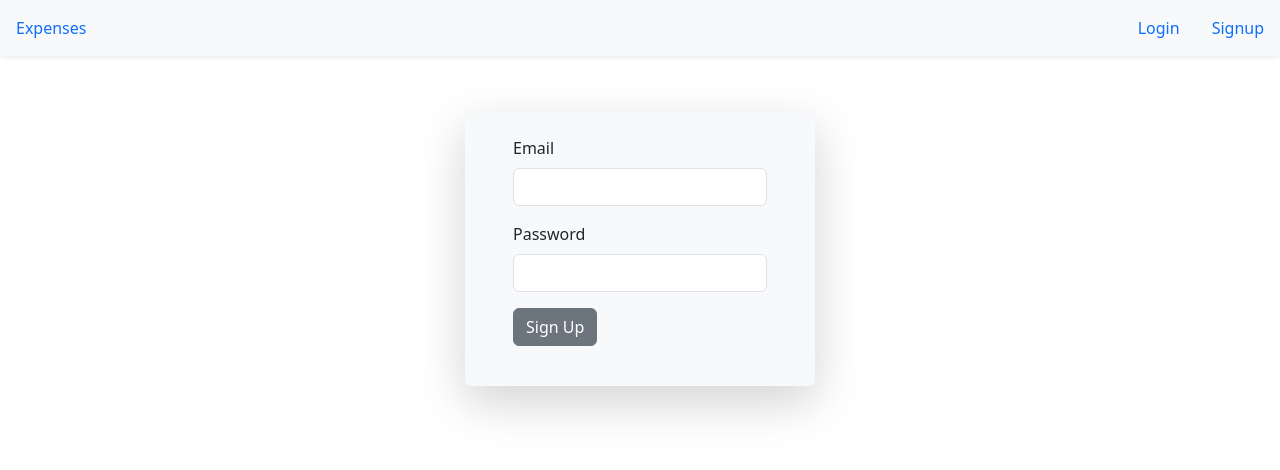
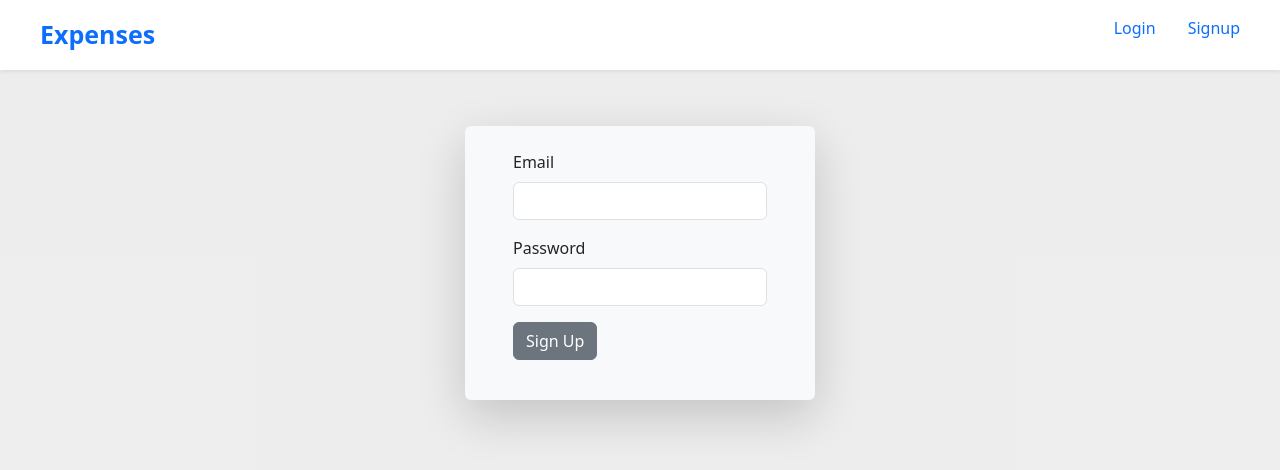
Before and after one commit to ShreevathsaBK/MERN-Expense-Tracker, a React (Vite) app in the folder frontend/: page /signup in a window 1280 px wide. Shown: the top 470 px of the page. Built offline with nearby package versions, Linux system fonts and the light colour scheme.

Commit message:
feat: style changes

```diff
--- a/frontend/src/App.jsx
+++ b/frontend/src/App.jsx
@@ -14,13 +14,11 @@ function App() {
 		<div className='app'>
 			<AppNavBar />
 			<BrowserRouter>
-				<div className='pages'>
-					<Routes>
-						<Route path='/' element={user ? <Dashboard /> : <Navigate to='/login' />} />
-						<Route path='/signup' element={!user ? <SignUp /> : <Navigate to='/' />} />
-						<Route path='/login' element={!user ? <Login /> : <Navigate to='/' />} />
-					</Routes>
-				</div>
+				<Routes>
+					<Route path='/' element={user ? <Dashboard /> : <Navigate to='/login' />} />
+					<Route path='/signup' element={!user ? <SignUp /> : <Navigate to='/' />} />
+					<Route path='/login' element={!user ? <Login /> : <Navigate to='/' />} />
+				</Routes>
 			</BrowserRouter>
 		</div>
 	)
--- a/frontend/src/components/Expenses.jsx
+++ b/frontend/src/components/Expenses.jsx
@@ -84,7 +84,7 @@ const Expenses = () => {
 
 	const renderListItem = (expense) => {
 		return (
-			<ListGroupItem className='bg-light border-0' key={expense._id}>
+			<ListGroupItem className='bg-light border rounded m-2' key={expense._id}>
 				<ListGroupItemHeading className='my-2 d-flex justify-content-between' tag={'div'}>
 					<div className='expenseTitle text-success'>{expense.title}</div>
 					<div className='listItemRightPanel'>
--- a/frontend/src/components/NavBar.jsx
+++ b/frontend/src/components/NavBar.jsx
@@ -7,10 +7,12 @@ const AppNavBar = () => {
 	const { user } = useAuth()
 
 	return (
-		<div className='appNavBar bg-white'>
-			<Nav className='py-2 shadow-sm bg-light justify-content-between'>
+		<div className='appNavBar'>
+			<Nav className='py-2 px-4 shadow-sm bg-white justify-content-between'>
 				<NavItem>
-					<NavLink href='/'>Expenses</NavLink>
+					<NavLink style={{ fontSize: '25px' }} href='/'>
+						<strong>Expenses</strong>
+					</NavLink>
 				</NavItem>
 				{!user && (
 					<div className='d-flex'>
@@ -24,7 +26,7 @@ const AppNavBar = () => {
 				)}
 
 				{user && (
-					<div className='d-flex gap-2 mx-2'>
+					<div className='d-flex gap-2 mx-2 align-items-center'>
 						<NavItem className='my-auto'>{user.email}</NavItem>
 						<NavItem>
 							<Button onClick={logout}>Logout</Button>
--- a/frontend/src/index.css
+++ b/frontend/src/index.css
@@ -3,7 +3,7 @@
     flex-direction: column;
     gap: 7vh;
     height: 100vh;
-    background: rgba(255, 255, 255, 0.832);
+    background: rgba(234, 234, 234, 0.832);
 }
 
 *::-webkit-scrollbar {
--- a/frontend/src/pages/Dashboard.jsx
+++ b/frontend/src/pages/Dashboard.jsx
@@ -9,10 +9,10 @@ const Dashboard = () => {
 		<div className='dashboard'>
 			<Container className='mx-auto' fluid>
 				<Row className='justify-content-around'>
-					<Col className='col-4 p-4 d-flex flex-column justify-content-between bg-light rounded shadow'>
+					<Col className='col-4 p-4 d-flex flex-column justify-content-between bg-white rounded shadow'>
 						<Expenses expenses />
 					</Col>
-					<Col className='col-7 p-4 d-flex flex-column justify-content-between flex-shrink-2 bg-light rounded shadow'>
+					<Col className='col-7 p-4 d-flex flex-column justify-content-between bg-white flex-shrink-2 rounded shadow'>
 						<Graphs />
 					</Col>
 				</Row>
--- a/frontend/src/style/dashboard.css
+++ b/frontend/src/style/dashboard.css
@@ -4,6 +4,10 @@
 
 .expenseList {
     height: 60vh;
+}
+
+.expenseList .list-group {
+    padding: 0;
 }
 
 .expenseTitle {
```
